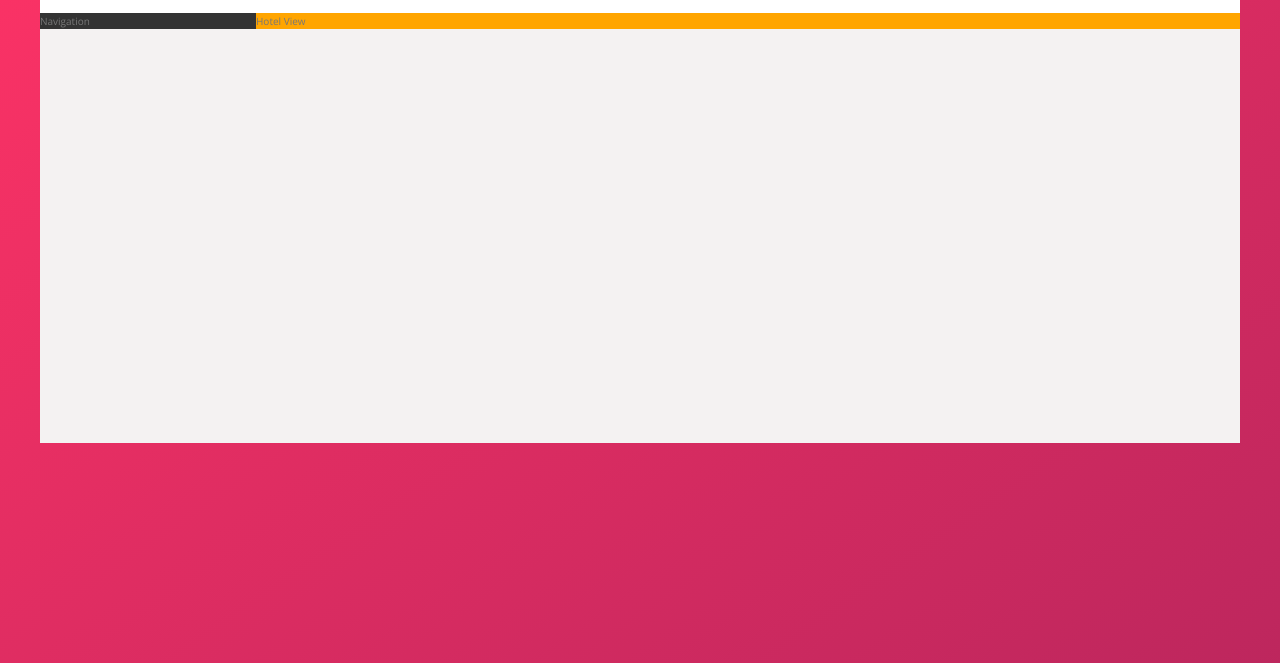
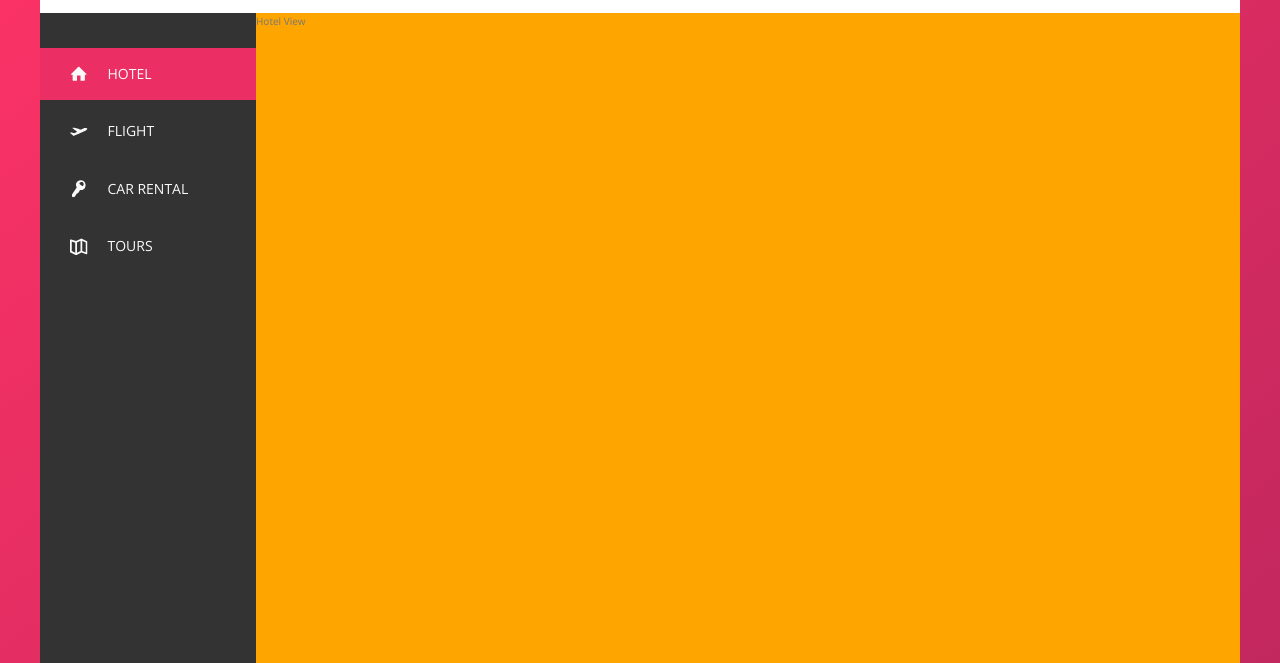
Before and after one commit to TomyOne/TomyOne.github.io, a website: page trillo/index.html in a window 1280 px wide. Shown: the part 137-800 px from the top of the page. Drawn offline with nearby package versions, Linux system fonts and the light colour scheme.

Commit message:
add sidebar

```diff
--- a/trillo/index.html
+++ b/trillo/index.html
@@ -52,8 +52,45 @@
           </div>
         </nav>
       </header>
+
       <div class="content">
-        <nav class="sidebar">Navigation</nav>
+        <nav class="sidebar">
+          <ul class="side-nav">
+            <li class="side-nav__item side-nav__item--active">
+              <a href="#" class="side-nav__link">
+                <svg class="side-nav__icon">
+                  <use xlink:href="img/sprite.svg#icon-home"></use>
+                </svg>
+                <span>Hotel</span>
+              </a>
+            </li>
+            <li class="side-nav__item">
+              <a href="#" class="side-nav__link">
+                <svg class="side-nav__icon">
+                  <use xlink:href="img/sprite.svg#icon-aircraft-take-off"></use>
+                </svg>
+                <span>Flight</span>
+              </a>
+            </li>
+            <li class="side-nav__item">
+              <a href="#" class="side-nav__link">
+                <svg class="side-nav__icon">
+                  <use xlink:href="img/sprite.svg#icon-key"></use>
+                </svg>
+                <span>Car Rental</span>
+              </a>
+            </li>
+            <li class="side-nav__item">
+              <a href="#" class="side-nav__link">
+                <svg class="side-nav__icon">
+                  <use xlink:href="img/sprite.svg#icon-map"></use>
+                </svg>
+                <span>Tours</span>
+              </a>
+            </li>
+          </ul>
+          <div class="legal">&copy; 2024 by Trillo. All rights reserved.</div>
+        </nav>
         <main class="hotel-view">Hotel View</main>
       </div>
     </div>
--- a/trillo/sass/_components.scss
+++ b/trillo/sass/_components.scss
@@ -118,3 +118,69 @@
   //   &__user-name {
   //   }
 }
+
+.side-nav {
+  font-size: 1.4rem;
+  list-style: none;
+  margin-top: 3.5rem;
+
+  &__item {
+    position: relative;
+
+    &:not(:last-child) {
+      margin-bottom: 0.5rem;
+    }
+  }
+
+  &__item::before {
+    content: "";
+    position: absolute;
+    top: 0;
+    left: 0;
+    height: 100%;
+    width: 3px;
+    background-color: var(--color-primary);
+    transform: scaleY(0);
+    transition: transform 0.2s, width cubic-bezier(1, 0, 0, 1) 0.2s,
+      background-color 0.1s;
+  }
+
+  &__item:hover::before,
+  &__item--active::before {
+    transform: scaleY(1);
+    width: 100%;
+  }
+
+  &__item:active::before {
+    background-color: var(--color-primary-light);
+  }
+
+  &__link:link,
+  &__link:visited {
+    color: var(--color-grey-light-1);
+    text-decoration: none;
+    text-transform: uppercase;
+    display: block;
+    padding: 1.5rem 3rem;
+
+    position: relative;
+    z-index: 10;
+
+    display: flex;
+    align-items: center;
+  }
+
+  &__icon {
+    width: 1.75rem;
+    height: 1.75rem;
+    margin-right: 2rem;
+    fill: currentColor;
+  }
+}
+
+.legal {
+  font-size: 1.2rem;
+  text-align: center;
+  padding: 2.5rem;
+  color: var(--color-grey-light-1);
+}
--- a/trillo/sass/_layout.scss
+++ b/trillo/sass/_layout.scss
@@ -27,9 +27,13 @@
 .sidebar {
   background-color: var(--color-grey-dark-1);
   flex: 0 0 18%;
+  display: flex;
+  flex-direction: column;
+  justify-content: space-between;
 }
 
 .hotel-view {
+  height: 80rem;
   background-color: #fff;
   background-color: orange;
   flex: 1;
```
Also changed, not shown: trillo/css/style.css.
